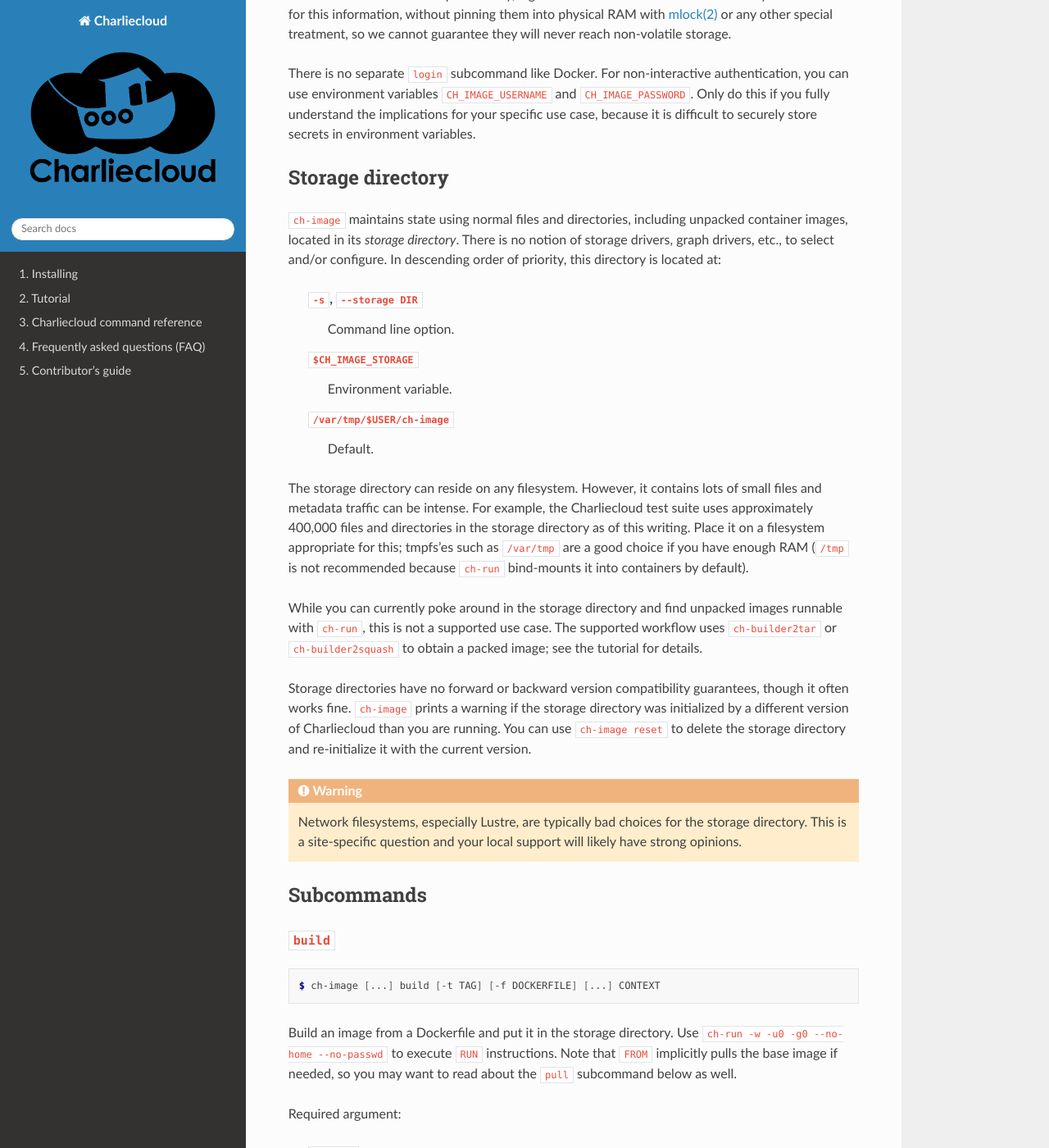
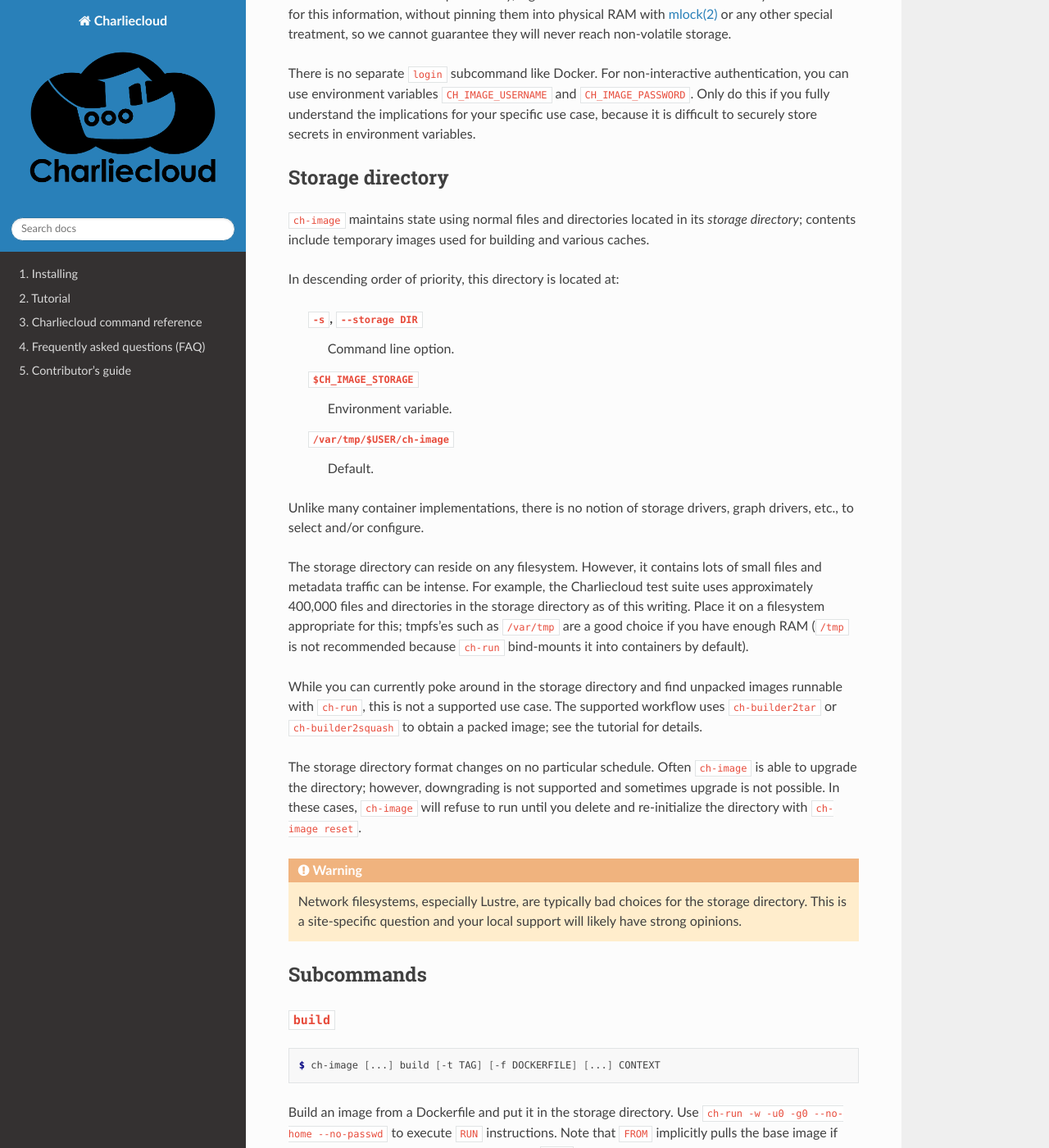
Before and after one commit to hpc/charliecloud, a Sphinx documentation site: the page built from doc/ch-image.rst, in a window 1280 px wide and 1400 px high, scrolled down 2206 px. Shown: the whole window at 82% size. Built offline with Sphinx 7.4.7 and the Read the Docs theme 2.0.0, drawn with Linux system fonts in a browser that asks for light colours.

Commit message:
separate version number for storage directory, upgrade if possible

```diff
--- a/doc/ch-image_desc.rst
+++ b/doc/ch-image_desc.rst
@@ -122,10 +122,11 @@ store secrets in environment variables.
 Storage directory
 =================
 
-:code:`ch-image` maintains state using normal files and directories, including
-unpacked container images, located in its *storage directory*. There is no
-notion of storage drivers, graph drivers, etc., to select and/or configure. In
-descending order of priority, this directory is located at:
+:code:`ch-image` maintains state using normal files and directories located in
+its *storage directory*; contents include temporary images used for building
+and various caches.
+
+In descending order of priority, this directory is located at:
 
   :code:`-s`, :code:`--storage DIR`
     Command line option.
@@ -135,6 +136,9 @@ descending order of priority, this directory is located at:
 
   :code:`/var/tmp/$USER/ch-image`
     Default.
+
+Unlike many container implementations, there is no notion of storage drivers,
+graph drivers, etc., to select and/or configure.
 
 The storage directory can reside on any filesystem. However, it contains lots
 of small files and metadata traffic can be intense. For example, the
@@ -149,11 +153,11 @@ images runnable with :code:`ch-run`, this is not a supported use case. The
 supported workflow uses :code:`ch-builder2tar` or :code:`ch-builder2squash` to
 obtain a packed image; see the tutorial for details.
 
-Storage directories have no forward or backward version compatibility
-guarantees, though it often works fine. :code:`ch-image` prints a warning if
-the storage directory was initialized by a different version of Charliecloud
-than you are running. You can use :code:`ch-image reset` to delete the storage
-directory and re-initialize it with the current version.
+The storage directory format changes on no particular schedule. Often
+:code:`ch-image` is able to upgrade the directory; however, downgrading is not
+supported and sometimes upgrade is not possible. In these cases,
+:code:`ch-image` will refuse to run until you delete and re-initialize the
+directory with :code:`ch-image reset`.
 
 .. warning::
 
```
Also changed, not shown: 2 other files.
